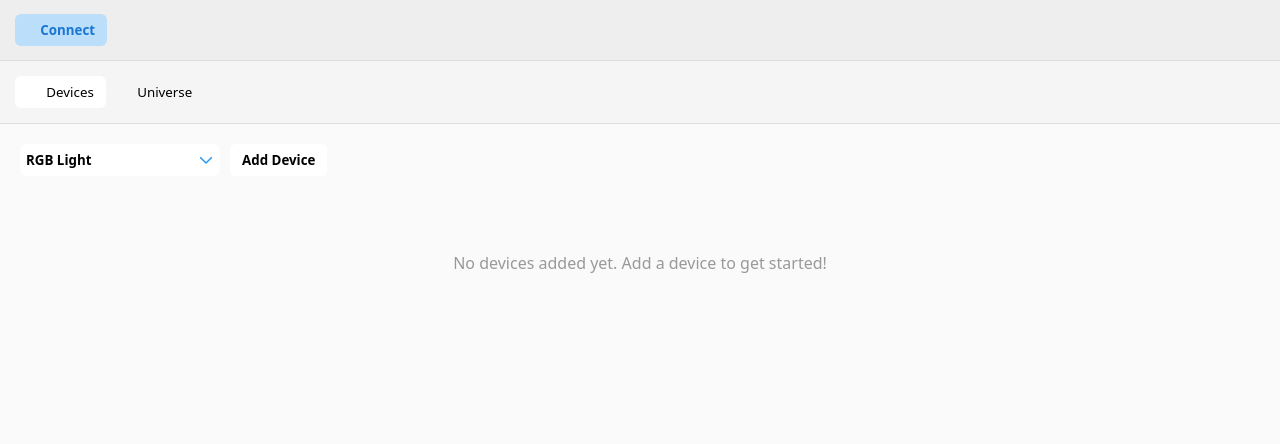
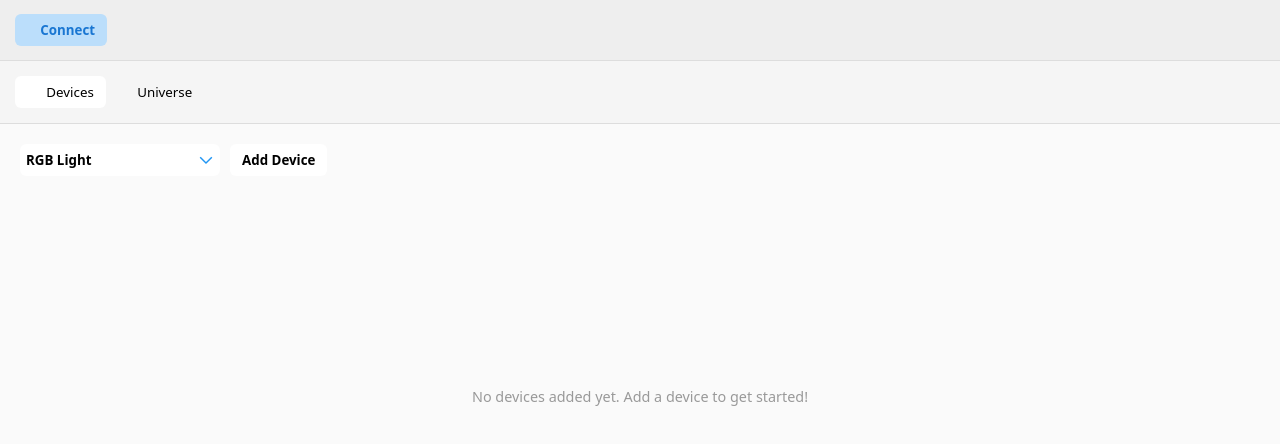
Before and after one commit to NielsLeenheer/WebDmxController, a Svelte app: page / in a window 1280 px wide. Shown: the top 444 px of the page. Built offline with nearby package versions, Linux system fonts and the light colour scheme; some icons are missing.

Commit message:
Update empty state styles for improved visibility and alignment

```diff
--- a/src/components/DevicesView.svelte
+++ b/src/components/DevicesView.svelte
@@ -189,8 +189,10 @@
     .empty-state {
         grid-column: 1 / -1;
         text-align: center;
-        padding: 40px;
+        min-height: 50vh;
+        align-content: center;
         color: #999;
+        font-size: 0.9em;
     }
 
     .device-card {
```
